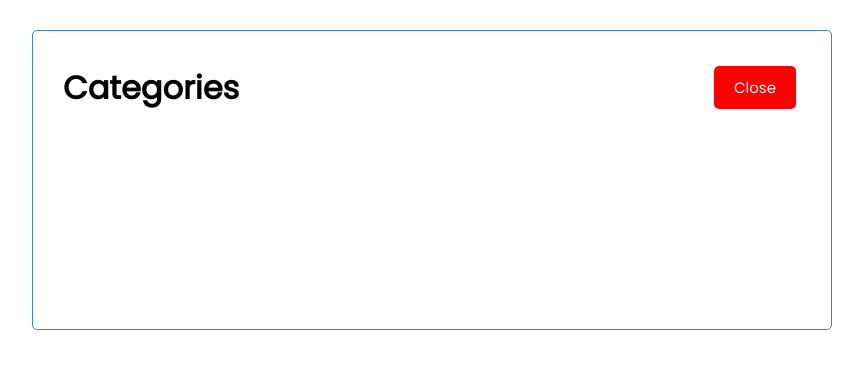
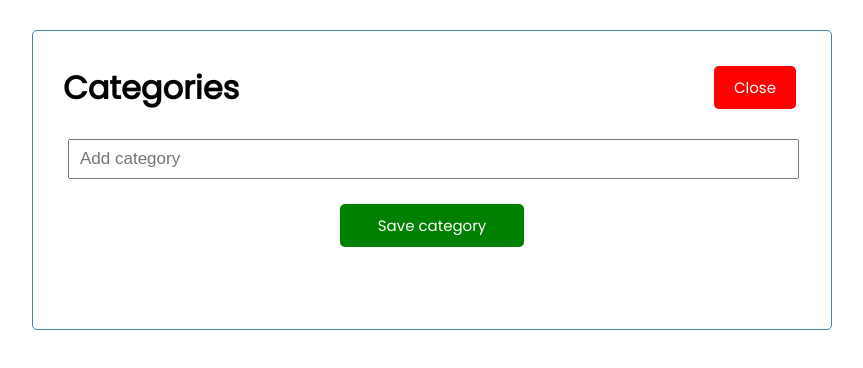
Before and after one commit to render-07/enterprise_software_system, a React (Create React App) app in the folder client/: page / in a window 1280 px wide. Both pictures are taken after a click on the button "Add category". Shown: the top 368 px of the page, without its empty margins (208-1071 px from the left). Built offline with nearby package versions, Linux system fonts and the light colour scheme; no server answers.

Commit message:
added toggle functionality

```diff
--- a/client/src/App.js
+++ b/client/src/App.js
@@ -3,18 +3,22 @@
 import Categories from './components/Categories'
 import { Provider } from 'react-redux';
 import store from './store';
+import AddCategory from './components/AddCategory';
 
 const App = () => {
   const [showAddCategory, setShowAddCategory] = useState(false)
 
-  const changeState = () => {
+  const toggleState = () => {
     setShowAddCategory(!showAddCategory)
   }
 
   return (
     <Provider store = {store}>
       <div className="container">
-      <Header text='Categories' onAdd={changeState} changeColor={showAddCategory}/>
+      <Header text='Categories' onAdd={toggleState} changeColor={showAddCategory}/>
+      {showAddCategory && <AddCategory/>}
+
+
       {/*<Categories categories = {categories} onDelete = {deleteCategory} onToggle = {toggleReminder}/>*/}
       <Categories/>
       </div>
--- /dev/null
+++ b/client/src/components/AddCategory.js
@@ -0,0 +1,19 @@
+import { useState } from 'react';
+
+const AddCategory = () => {
+
+    const [text, setText] = useState('');
+
+    return (
+        <form className='add-form'>
+            <div className="form-control">
+                <input type='text' placeholder='Add category'
+                    value={text}
+                    onChange={(e) => setText(e.target.value)}/>
+            </div>
+            <input className='btn btn-form-block' type='submit' value='Save category'/>
+        </form>
+    )
+}
+
+export default AddCategory
--- a/client/src/index.css
+++ b/client/src/index.css
@@ -56,7 +56,7 @@
 
 .category {
   background: #f4f4f4;
-  margin: 5px;
+  margin: 20px 5px 0px;
   padding: 10px 20px;
   cursor: pointer;
 }
@@ -66,3 +66,22 @@
   align-items: center;
   justify-content: space-between;
 }
+
+.form-control {
+  margin: 20px 0;
+}
+
+.form-control input {
+  width: 99%;
+  height: 40px;
+  margin: 5px;
+  padding: 3px 10px;
+  font-size: 17px;
+}
+
+.btn-form-block {
+  display: block;
+  width: 25%;
+  background-color: green;
+  margin: 0 auto;
+}
```
